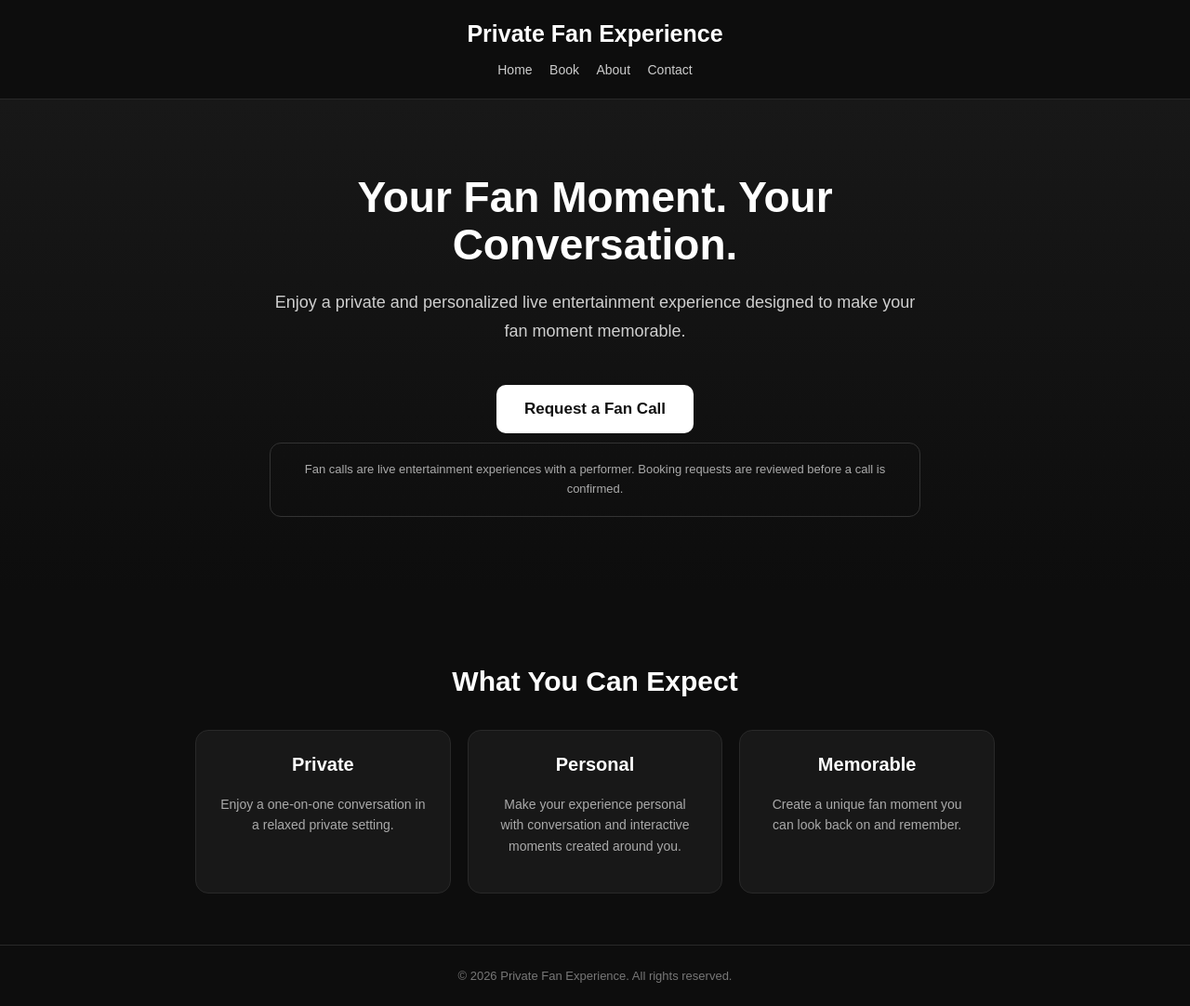
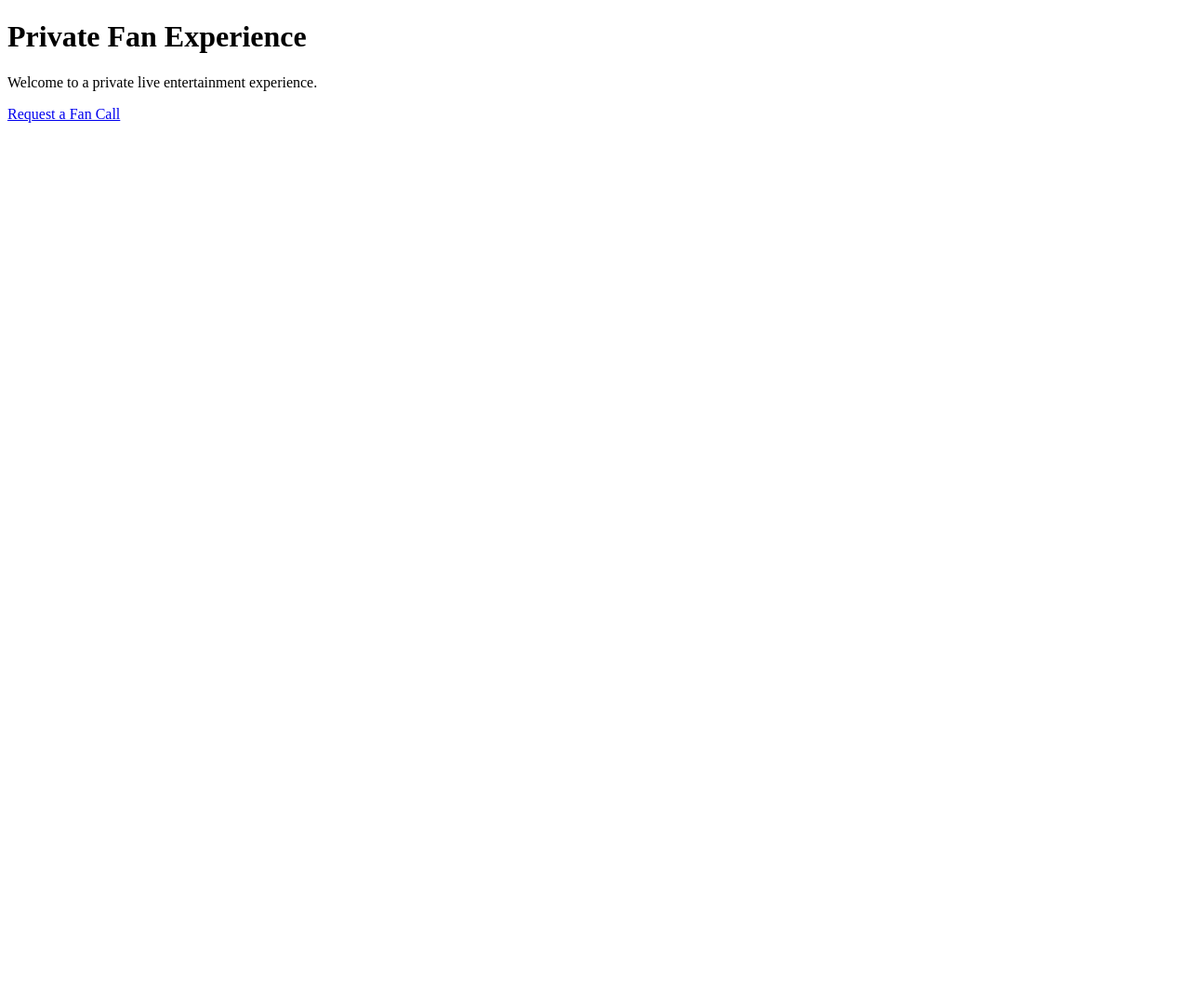
Before and after one commit to matts485/-matt-live-calls., a website: page index.html in a window 1280 px wide. Shown: the whole page at 93% size. After the commit the page ends 800 px from the top, so only its background shows below. Drawn offline with Linux system fonts and the light colour scheme.

Commit message:
Reset home page

```diff
--- a/index.html
+++ b/index.html
@@ -3,225 +3,18 @@
 <head>
   <meta charset="UTF-8">
   <meta name="viewport" content="width=device-width, initial-scale=1.0">
-
   <title>Private Fan Experience</title>
-
-  <style>
-    * {
-      box-sizing: border-box;
-    }
-
-    body {
-      margin: 0;
-      font-family: Arial, sans-serif;
-      background: #0d0d0d;
-      color: white;
-    }
-
-    header {
-      padding: 22px 18px;
-      border-bottom: 1px solid #292929;
-      text-align: center;
-    }
-
-    header h1 {
-      margin: 0;
-      font-size: 25px;
-    }
-
-    nav {
-      margin-top: 15px;
-    }
-
-    nav a {
-      color: #ccc;
-      text-decoration: none;
-      margin: 0 7px;
-      font-size: 14px;
-    }
-
-    nav a:hover {
-      color: white;
-    }
-
-    .hero {
-      padding: 80px 20px;
-      text-align: center;
-      background: linear-gradient(180deg, #181818, #0d0d0d);
-    }
-
-    .hero-content {
-      max-width: 700px;
-      margin: auto;
-    }
-
-    .hero h2 {
-      font-size: 46px;
-      line-height: 1.1;
-      margin: 0 0 22px;
-    }
-
-    .hero p {
-      color: #cfcfcf;
-      font-size: 18px;
-      line-height: 1.7;
-    }
-
-    .button {
-      display: inline-block;
-      margin-top: 25px;
-      padding: 16px 30px;
-      background: white;
-      color: #111;
-      border-radius: 10px;
-      text-decoration: none;
-      font-weight: bold;
-      font-size: 17px;
-    }
-
-    .section {
-      max-width: 900px;
-      margin: auto;
-      padding: 55px 20px;
-    }
-
-    .section h2 {
-      text-align: center;
-      font-size: 30px;
-      margin-bottom: 35px;
-    }
-
-    .cards {
-      display: grid;
-      grid-template-columns: repeat(3, 1fr);
-      gap: 18px;
-    }
-
-    .card {
-      background: #181818;
-      border: 1px solid #292929;
-      border-radius: 14px;
-      padding: 25px;
-      text-align: center;
-    }
-
-    .card h3 {
-      margin-top: 0;
-      font-size: 20px;
-    }
-
-    .card p {
-      color: #aaa;
-      line-height: 1.6;
-      font-size: 14px;
-    }
-
-    .notice {
-      max-width: 700px;
-      margin: 10px auto 0;
-      padding: 18px;
-      border: 1px solid #333;
-      border-radius: 12px;
-      color: #aaa;
-      font-size: 13px;
-      line-height: 1.6;
-      text-align: center;
-    }
-
-    footer {
-      border-top: 1px solid #292929;
-      text-align: center;
-      padding: 25px 20px;
-      color: #777;
-      font-size: 13px;
-    }
-
-    @media (max-width: 700px) {
-      .hero {
-        padding: 65px 20px;
-      }
-
-      .hero h2 {
-        font-size: 36px;
-      }
-
-      .cards {
-        grid-template-columns: 1fr;
-      }
-    }
-  </style>
 </head>
 
 <body>
 
-  <header>
-    <h1>Private Fan Experience</h1>
+  <h1>Private Fan Experience</h1>
 
-    <nav>
-      <a href="index.html">Home</a>
-      <a href="book.html">Book</a>
-      <a href="about.html">About</a>
-      <a href="contact.html">Contact</a>
-    </nav>
-  </header>
+  <p>
+    Welcome to a private live entertainment experience.
+  </p>
 
-  <section class="hero">
-    <div class="hero-content">
-
-      <h2>Your Fan Moment. Your Conversation.</h2>
-
-      <p>
-        Enjoy a private and personalized live entertainment experience
-        designed to make your fan moment memorable.
-      </p>
-
-      <a class="button" href="book.html">
-        Request a Fan Call
-      </a>
-
-      <div class="notice">
-        Fan calls are live entertainment experiences with a performer.
-        Booking requests are reviewed before a call is confirmed.
-      </div>
-
-    </div>
-  </section>
-
-  <section class="section">
-
-    <h2>What You Can Expect</h2>
-
-    <div class="cards">
-
-      <div class="card">
-        <h3>Private</h3>
-        <p>
-          Enjoy a one-on-one conversation in a relaxed private setting.
-        </p>
-      </div>
-
-      <div class="card">
-        <h3>Personal</h3>
-        <p>
-          Make your experience personal with conversation and interactive
-          moments created around you.
-        </p>
-      </div>
-
-      <div class="card">
-        <h3>Memorable</h3>
-        <p>
-          Create a unique fan moment you can look back on and remember.
-        </p>
-      </div>
-
-    </div>
-
-  </section>
-
-  <footer>
-    © 2026 Private Fan Experience. All rights reserved.
-  </footer>
+  <a href="book.html">Request a Fan Call</a>
 
 </body>
 </html>
```
